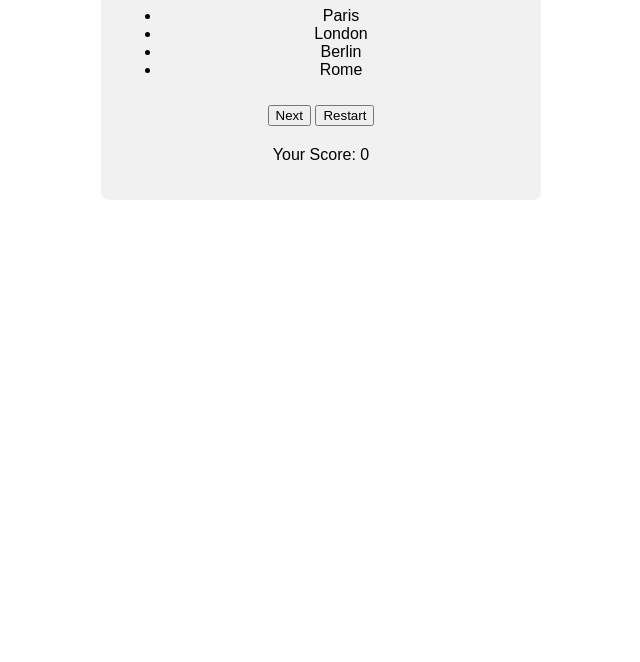
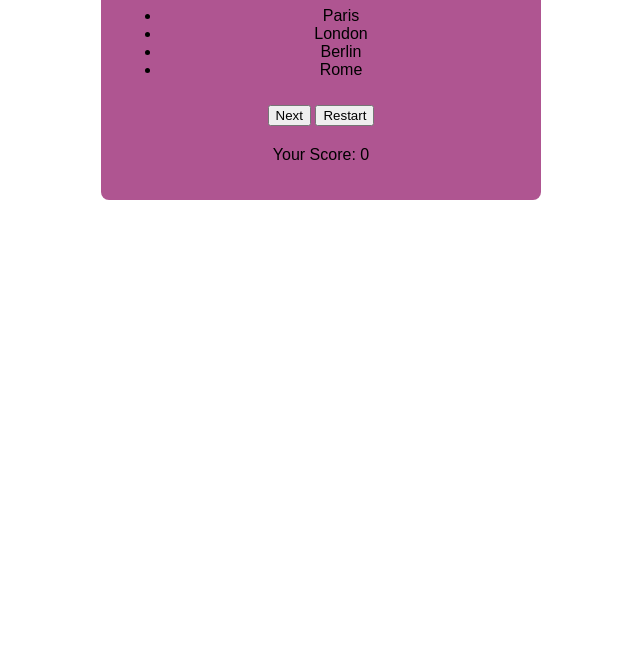
Before and after one commit to TeodoraStoyanov02/Quiz, a plain HTML site: page Kviz/index.html in a window 1280 px wide. Shown: the part 138-800 px from the top of the page, without its empty margins (319-959 px from the left). Drawn offline with Linux system fonts and the light colour scheme.

Commit message:
style.css

```diff
--- a/Kviz/style.css
+++ b/Kviz/style.css
@@ -7,7 +7,7 @@ body {
   max-width: 400px;
   margin: 0 auto;
   padding: 20px;
-  background-color: #f1f1f1;
+  background-color: #af5591;
   border-radius: 8px;
 }
 
```
